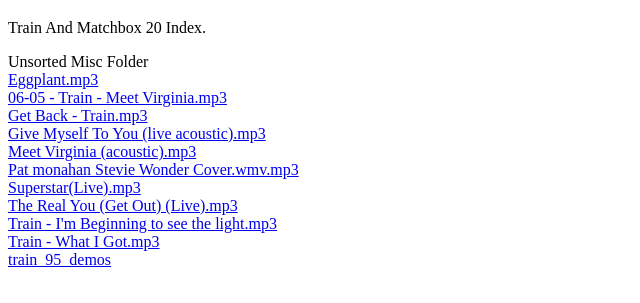
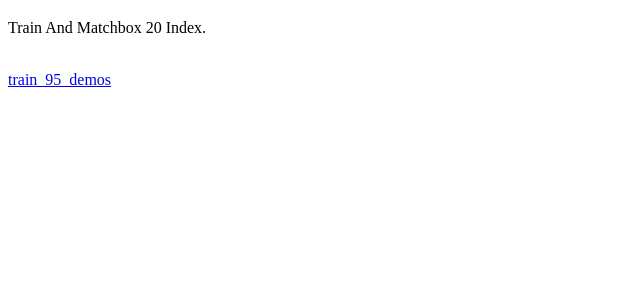
Before and after one commit to JonTrain2002/MusicDLtrain, a plain HTML site: page roominmyhouse1995.html in a window 1280 px wide. Shown: the part 61-364 px from the top of the page, without its empty margins (0-640 px from the left). Drawn offline with Linux system fonts and the light colour scheme.

Commit message:
Update roominmyhouse1995.html

```diff
--- a/roominmyhouse1995.html
+++ b/roominmyhouse1995.html
@@ -12,30 +12,6 @@
 </html>
 
 
-
-
-
-
-Unsorted Misc Folder
-<br>
-<a href="https://github.com/JonTrain2002/MusicDLtrain/raw/refs/heads/main/01%20Eggplant.mp3">Eggplant.mp3</a>
-<br>
-<a href="https://github.com/JonTrain2002/MusicDLtrain/raw/refs/heads/main/06-05%20-%20Train%20-%20Meet%20Virginia.mp3">06-05 - Train - Meet Virginia.mp3</a>
-<br>
-<a href="https://github.com/JonTrain2002/MusicDLtrain/raw/refs/heads/main/Get%20Back%20-%20Train.mp3">Get Back - Train.mp3</a>
-<br>
-<a href="https://github.com/JonTrain2002/MusicDLtrain/raw/refs/heads/main/Give%20Myself%20To%20You%20(live%20acoustic).mp3">Give Myself To You (live acoustic).mp3</a>
-<br>
-<a href="https://github.com/JonTrain2002/MusicDLtrain/raw/refs/heads/main/Meet%20Virginia%20(acoustic).mp3">Meet Virginia (acoustic).mp3</a>
-<br>
-<a href="https://github.com/JonTrain2002/MusicDLtrain/raw/refs/heads/main/Pat%20monahan%20Stevie%20Wonder%20Cover.wmv.mp3">Pat monahan Stevie Wonder Cover.wmv.mp3</a>
-<br>
-<a href="https://github.com/JonTrain2002/MusicDLtrain/raw/refs/heads/main/Superstar(Live).mp3">Superstar(Live).mp3</a>
-<br>
-<a href="https://github.com/JonTrain2002/MusicDLtrain/raw/refs/heads/main/The%20Real%20You%20(Get%20Out)%20(Live).mp3">The Real You (Get Out) (Live).mp3</a>
-<br>
-<a href="https://github.com/JonTrain2002/MusicDLtrain/raw/refs/heads/main/Train%20-%20I'm%20Beginning%20to%20see%20the%20light.mp3">Train - I'm Beginning to see the light.mp3</a>
-<br>
-<a href="https://github.com/JonTrain2002/MusicDLtrain/raw/refs/heads/main/Train%20-%20What%20I%20Got.mp3">Train - What I Got.mp3</a>
 <br>
 <a href="train_95_demos.html">train_95_demos</a>
+<br>
```
